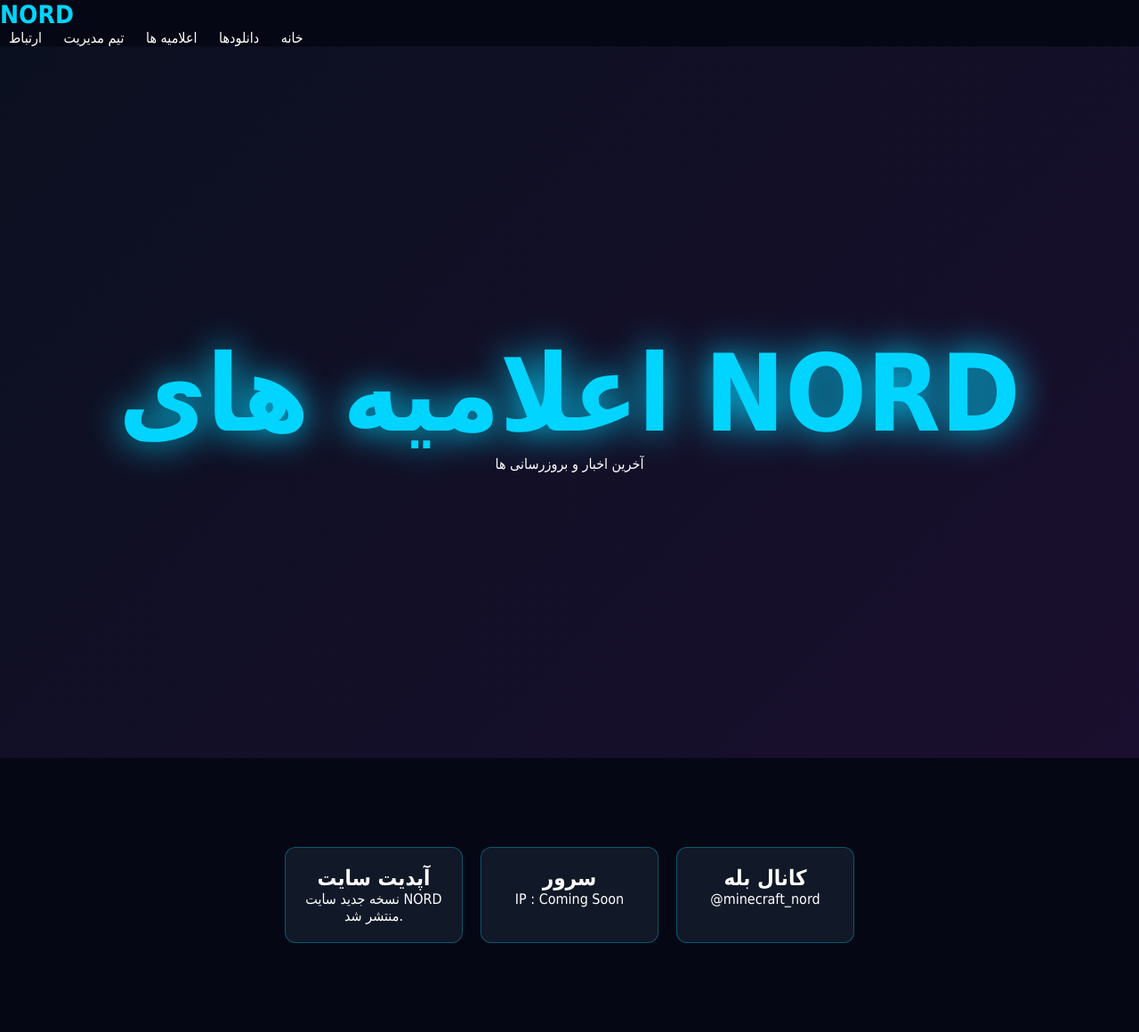
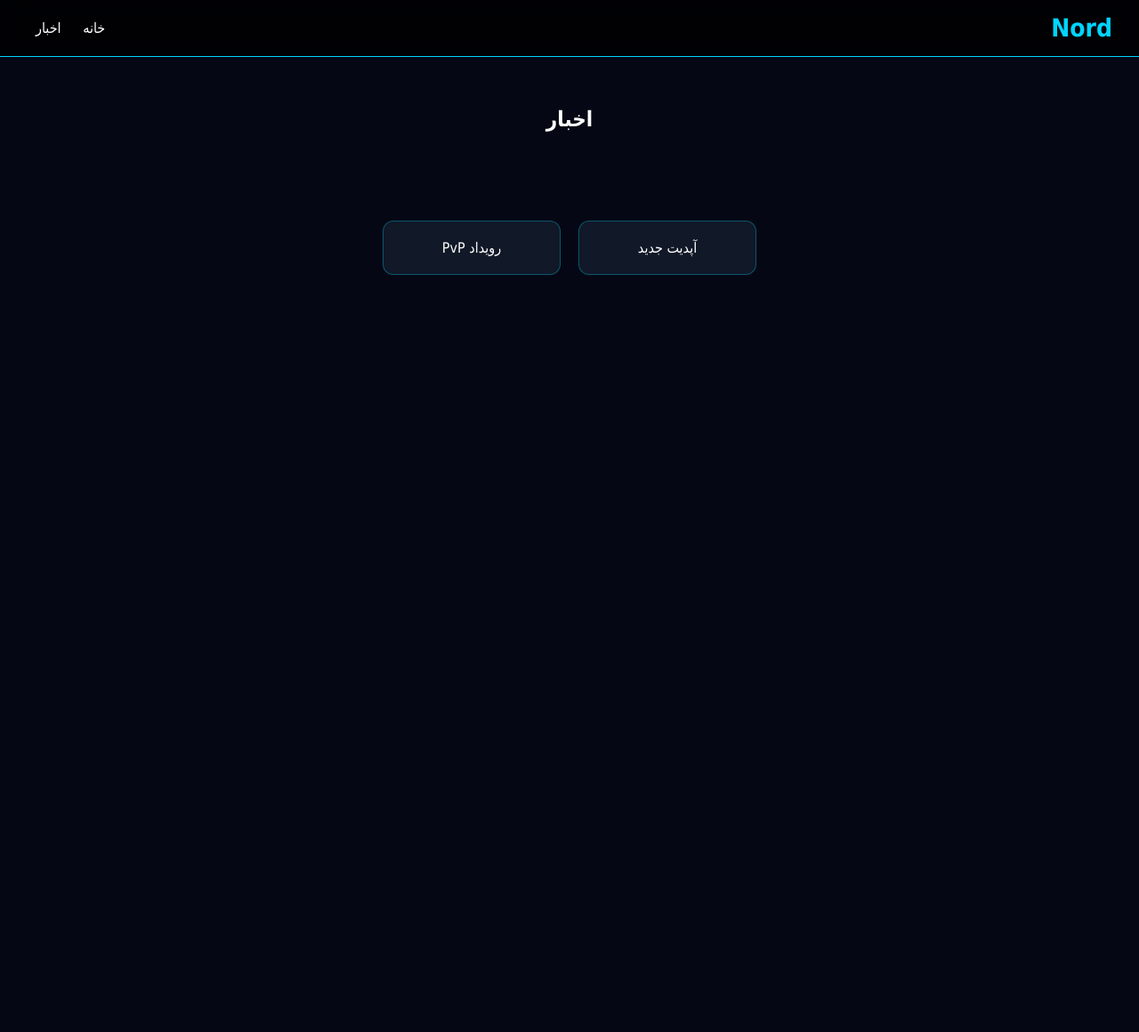
Before and after one commit to nord-sayt/Nord, a plain HTML site: page news.html in a window 1280 px wide. Shown: the whole page at 89% size. After the commit the page ends 800 px from the top, so only its background shows below. Drawn offline with Linux system fonts and the light colour scheme.

Commit message:
Update news.html

```diff
--- a/news.html
+++ b/news.html
@@ -1,82 +1,28 @@
 <!DOCTYPE html>
-<html lang="fa">
+<html lang="fa" dir="rtl">
 
 <head>
-
 <meta charset="UTF-8">
-
-<meta name="viewport" content="width=device-width, initial-scale=1.0">
-
-<title>اعلامیه ها | NORD</title>
-
+<title>News - Nord</title>
 <link rel="stylesheet" href="style.css">
-
 </head>
 
 <body>
 
-<header>
-
-<div class="logo">NORD</div>
-
+<header class="header">
+<div class="logo">Nord</div>
 <nav>
-
 <a href="index.html">خانه</a>
-
-<a href="downloads.html">دانلودها</a>
-
-<a href="news.html">اعلامیه ها</a>
-
-<a href="team.html">تیم مدیریت</a>
-
-<a href="contact.html">ارتباط</a>
-
+<a href="news.html">اخبار</a>
 </nav>
-
 </header>
 
-<section class="hero">
+<h2 style="margin-top:120px;text-align:center;">اخبار</h2>
 
-<h1>اعلامیه های NORD</h1>
-
-<p>آخرین اخبار و بروزرسانی ها</p>
-
-</section>
-
-<section class="cards">
-
-<div class="card">
-
-<h2>آپدیت سایت</h2>
-
-<p>
-نسخه جدید سایت NORD منتشر شد.
-</p>
-
+<div class="cards">
+<div class="card">آپدیت جدید</div>
+<div class="card">رویداد PvP</div>
 </div>
 
-<div class="card">
-
-<h2>سرور</h2>
-
-<p>
-IP : Coming Soon
-</p>
-
-</div>
-
-<div class="card">
-
-<h2>کانال بله</h2>
-
-<p>
-@minecraft_nord
-</p>
-
-</div>
-
-</section>
-
 </body>
-
 </html>
```
